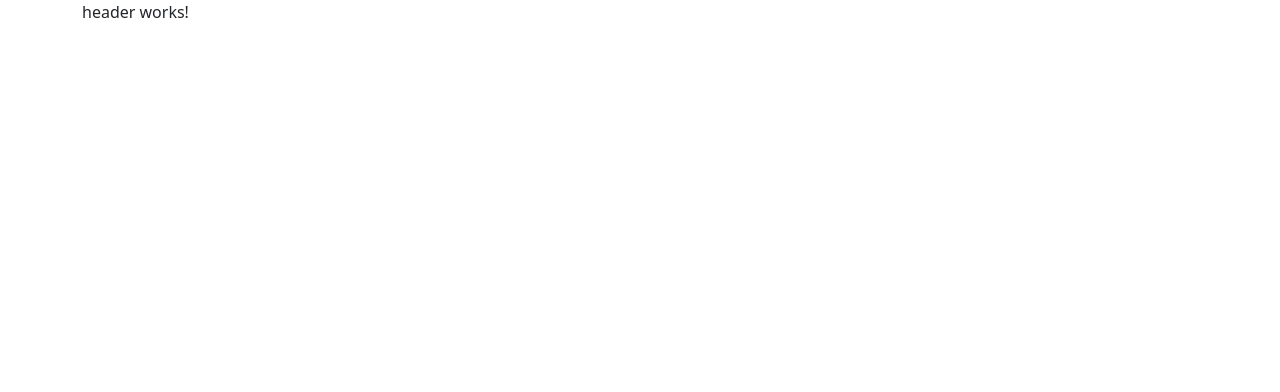
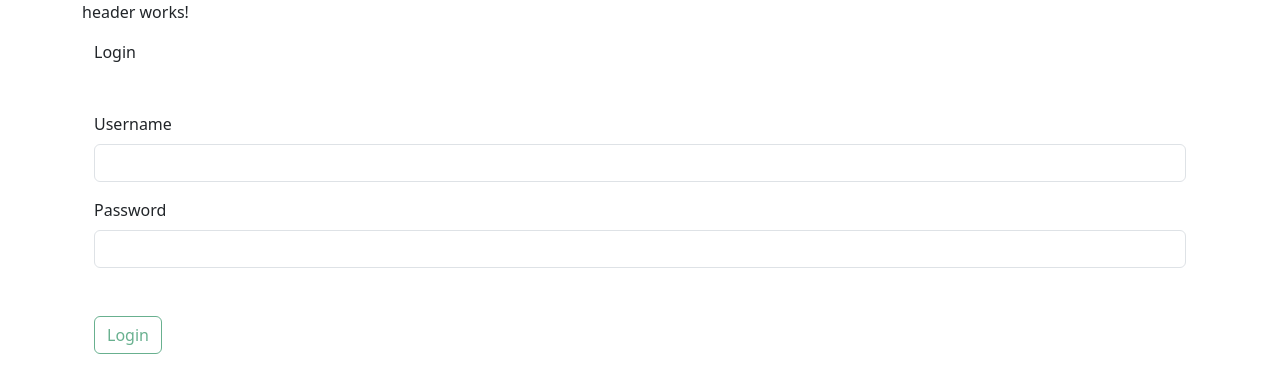
Before and after one commit to ameershaik24/task-management-app, an Angular app in the folder frontend/task-management/: page /login in a window 1280 px wide. Before the commit this address led to /. Shown: the top 392 px of the page. Built offline with nearby package versions, Linux system fonts and the light colour scheme.

Commit message:
define LoginComponent and route for it

```diff
--- a/frontend/task-management/src/app/app-routing.module.ts
+++ b/frontend/task-management/src/app/app-routing.module.ts
@@ -2,9 +2,11 @@ import { NgModule } from "@angular/core";
 import { RouterModule, Routes } from "@angular/router";
 
 import { LandingPageComponent } from "./components/landing-page/landing-page.component";
+import { LoginComponent } from "./components/login/login.component";
 
 const routes: Routes = [
   { path: "", component: LandingPageComponent, pathMatch: "full" },
+  { path: "login", component: LoginComponent, pathMatch: "full" },
 ];
 
 @NgModule({
--- a/frontend/task-management/src/app/app.module.ts
+++ b/frontend/task-management/src/app/app.module.ts
@@ -1,22 +1,26 @@
 import { HttpClientModule } from "@angular/common/http";
 import { NgModule } from "@angular/core";
+import { ReactiveFormsModule } from "@angular/forms";
 import { BrowserModule } from "@angular/platform-browser";
 
 import { AppRoutingModule } from "./app-routing.module";
 import { AppComponent } from "./app.component";
 import { HeaderComponent } from "./components/header/header.component";
-import { LandingPageComponent } from './components/landing-page/landing-page.component';
+import { LandingPageComponent } from "./components/landing-page/landing-page.component";
+import { LoginComponent } from "./components/login/login.component";
 
 @NgModule({
   declarations: [
     AppComponent,
     HeaderComponent,
     LandingPageComponent,
+    LoginComponent
   ],
   imports: [
     BrowserModule,
     AppRoutingModule,
     HttpClientModule,
+    ReactiveFormsModule,
   ],
   providers: [],
   bootstrap: [AppComponent]
--- /dev/null
+++ b/frontend/task-management/src/app/components/login/login.component.html
@@ -0,0 +1,21 @@
+<div class="container">
+    <div>
+        Login
+    </div>
+    <div class="mt-5">
+        <form [formGroup]="loginForm">
+            <div class="mb-3">
+                <label for="loginUsernameInput" class="form-label">Username</label>
+                <input type="text" class="form-control" id="loginUsernameInput" formControlName="username">
+            </div>
+            <div class="mb-3">
+                <label for="loginPasswordInput" class="form-label">Password</label>
+                <input type="password" id="loginPasswordInput" class="form-control" formControlName="password">
+            </div>
+
+            <div class="mt-5">
+                <button class="btn btn-outline-success" (click)="login()" [disabled]="!loginForm.valid">Login</button>
+            </div>
+        </form>
+    </div>
+</div>
--- /dev/null
+++ b/frontend/task-management/src/app/components/login/login.component.ts
@@ -0,0 +1,39 @@
+import { Component } from "@angular/core";
+import { FormBuilder, Validators } from "@angular/forms";
+import { AuthService } from "src/app/services/auth.service";
+import { LocalService } from "src/app/services/local.service";
+
+@Component({
+  selector: 'app-login',
+  templateUrl: './login.component.html',
+  styleUrls: ['./login.component.scss']
+})
+export class LoginComponent {
+  constructor(
+    private fb: FormBuilder,
+    private authService: AuthService,
+    private localService: LocalService,
+  ) { }
+
+  loginForm = this.fb.group({
+    username: ['', Validators.required],
+    password: ['', Validators.required]
+  });
+
+  login() {
+    const loginFormValue = this.loginForm.value;
+
+    this.authService.signin(loginFormValue).subscribe(
+      (response) => {
+        console.log("User is logged in");
+        this.localService.saveData("AuthToken", response.token);
+        // TODO - redirect user to home page
+      },
+      (error) => {
+        console.error("Error logging in the user");
+      }
+    );
+
+  }
+
+}
```
Also changed, not shown: frontend/task-management/src/app/components/login/login.component.scss (added), 1 other file (tests, documents, lock files or other folders).
